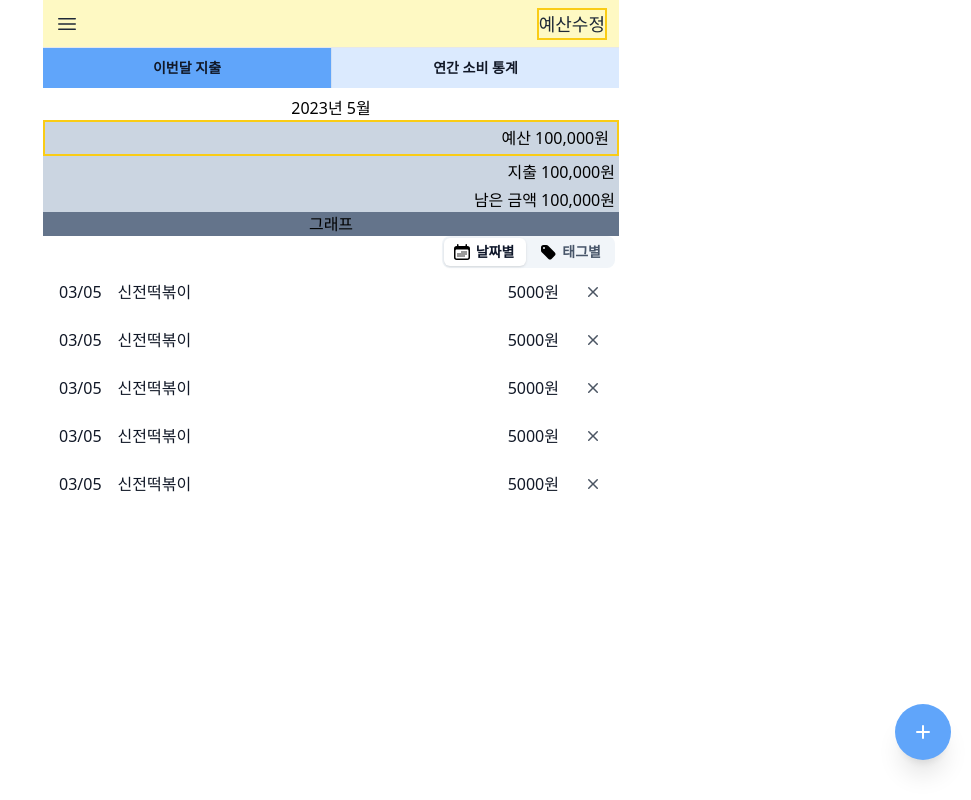
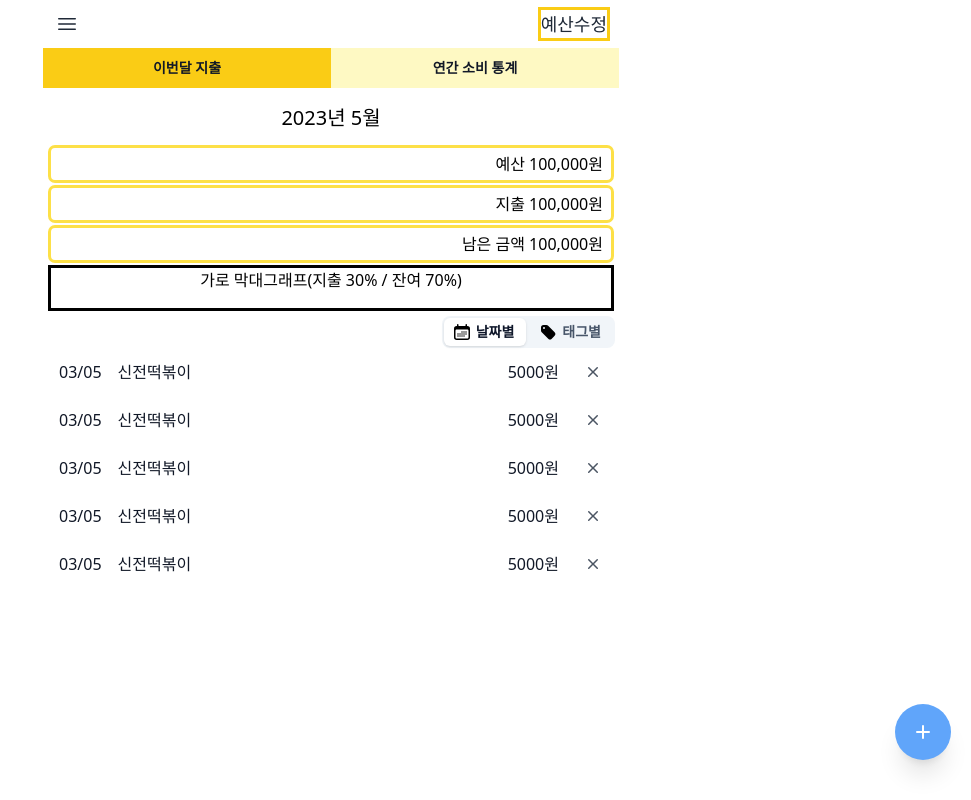
Before and after one commit to moonyoungchu/gagyeboo-project, a Next.js app in the folder Frontend/gongyu-gagyebu/: page / in a window 1280 px wide. Shown: the whole page, without its empty margins (309-1280 px from the left). Built offline with nearby package versions, Linux system fonts and the light colour scheme.

Commit message:
feat: 이번달 지출페이지 UI 작업(색상 yellow)

```diff
--- a/Frontend/gongyu-gagyebu/components/layout.tsx
+++ b/Frontend/gongyu-gagyebu/components/layout.tsx
@@ -24,12 +24,12 @@ export default function Layout({
       <Navigation canGoBack={canGoBack} showMenubar={showMenubar} title={title}/>
 
       {router.pathname === "/" || router.pathname === "/year" ? (
-        <div className="grid grid-cols-2 divide-x divide-gray-900/5 bg-blue-100 top-12 fixed w-full max-w-xl">
+        <div className="grid grid-cols-2 bg-yellow-100 top-12 fixed w-full max-w-xl">
           <Link href="/">
             <a
               className={cls(
-                "flex items-center justify-center gap-x-1.5 p-2 text-sm font-semibold leading-6 text-gray-900 hover:bg-blue-300",
-                router.pathname === "/" ? "bg-blue-400" : "bg-blue-100"
+                "flex items-center justify-center gap-x-1.5 p-2 text-sm font-semibold leading-6 text-gray-900 hover:bg-yellow-300",
+                router.pathname === "/" ? "bg-yellow-400" : "bg-yellow-100"
               )}
             >
               이번달 지출
@@ -39,8 +39,8 @@ export default function Layout({
           <Link href="/year">
             <a
               className={cls(
-                "flex items-center justify-center gap-x-1.5 p-2 text-sm font-semibold leading-6 text-gray-900 hover:bg-blue-300",
-                router.pathname === "/year" ? "bg-blue-400" : "bg-blue-100"
+                "flex items-center justify-center gap-x-1.5 p-2 text-sm font-semibold leading-6 text-gray-900 hover:bg-yellow-300",
+                router.pathname === "/year" ? "bg-yellow-400" : "bg-yellow-100"
               )}
             >
               연간 소비 통계
--- a/Frontend/gongyu-gagyebu/components/navigation.tsx
+++ b/Frontend/gongyu-gagyebu/components/navigation.tsx
@@ -22,8 +22,7 @@ export default function Navigation({
 
   return (
     <div
-      className="bg-yellow-100 w-full h-12 max-w-xl
-    text-lg font-medium text-gray-800 border-b top-0 fixed flex justify-center items-center"
+      className="bg-white w-full h-12 max-w-xl text-lg font-medium text-gray-800 top-0 fixed flex justify-center items-center"
     >
       {title}
 
@@ -66,7 +65,7 @@ export default function Navigation({
           </button>
 
           <Link href="/budget">
-            <a className="border-yellow-400 border-solid border-2">예산수정</a>
+            <a className="outline-yellow-400 outline">예산수정</a>
           </Link>
         </div>
       ) : null}
--- a/Frontend/gongyu-gagyebu/pages/index.tsx
+++ b/Frontend/gongyu-gagyebu/pages/index.tsx
@@ -13,7 +13,6 @@ const Home: NextPage = () => {
     setSort(value);
   };
 
-
   console.log(">>>sort", sort);
   return (
     <Layout showMenubar={true}>
@@ -23,18 +22,23 @@ const Home: NextPage = () => {
 
       {/* 이번달 지출 페이지 */}
 
-      <div className="flex justify-center">2023년 5월</div>
-      <div className="flex justify-end border-yellow-400 border-solid border-2 px-2 py-1 bg-slate-300">
-        예산 100,000원
-      </div>
-      <div className="flex justify-end pr-1 py-1 bg-slate-300">
-        지출 100,000원
-      </div>
-      <div className="flex justify-end pr-1 bg-slate-300">
-        남은 금액 100,000원
+      <div className="flex justify-center text-xl py-2">2023년 5월</div>
+
+      <div>
+        <div className="flex justify-end outline-yellow-300 outline px-2 py-1 m-2 rounded">
+          예산 100,000원
+        </div>
+        <div className="flex justify-end outline-yellow-300 outline px-2 py-1 m-2 rounded">
+          지출 100,000원
+        </div>
+        <div className="flex justify-end outline-yellow-300 outline px-2 py-1 m-2 rounded">
+          남은 금액 100,000원
+        </div>
       </div>
 
-      <div className="flex justify-center bg-slate-500">그래프</div>
+      <div className="flex justify-center outline-black outline m-2 h-10">
+        가로 막대그래프(지출 30% / 잔여 70%)
+      </div>
 
       <div className="flex justify-end pr-1">
         <div className="flex space-x-1 rounded-lg bg-slate-100 p-0.5">
```
